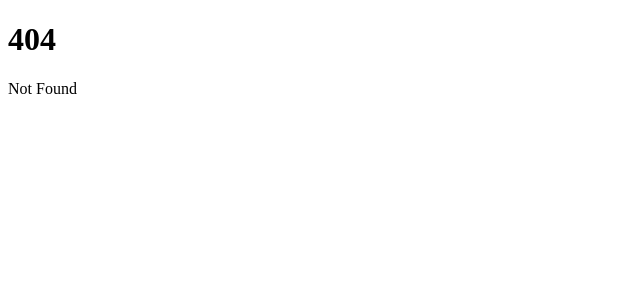
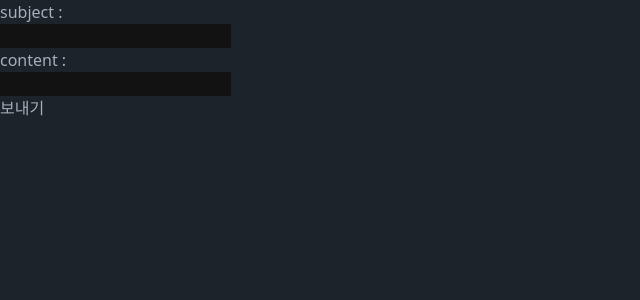
Before and after one commit to KissShot1104/Medium_Mission_parkjeawon, a SvelteKit app in the folder front/: page /article/1/modify in a window 1280 px wide. Before the commit this address had no page. Shown: the top 300 px of the page, without its empty margins (0-640 px from the left). Built offline with nearby package versions, Linux system fonts and the light colour scheme.

Commit message:
feat: 글 수정 기능

```diff
--- /dev/null
+++ b/front/src/routes/article/[articleId]/modify/+page.svelte
@@ -0,0 +1,58 @@
+<script>
+	import '../../../../app.css';
+	import axios from 'axios';
+	import { page } from '$app/stores';
+
+	let subject = $state('');
+	let content = $state('');
+	let articleId= "";
+
+	function modifyArticle() {
+		return new Promise(async (resolve, reject) => {
+			try {
+
+				const formData = new FormData();
+
+				const articleData = JSON.stringify({
+					subject: subject,
+					content: content
+				})
+				console.log(subject);
+				console.log(content);
+
+				formData.append("articleDto", new Blob([articleData], { type: "application/json"}));
+
+				const res = await axios.patch(`http://localhost:8080/article/${articleId}`, formData, {
+					headers: {
+						'Content-Type': 'multipart/form-data'
+					},
+					withCredentials: true
+				});
+				console.log(res);
+			} catch (error) {
+				console.log(error);
+			}
+		});
+	}
+
+	$effect(() => {
+		subject = localStorage.getItem('subject');
+		content = localStorage.getItem('content');
+		articleId = $page.params["articleId"];
+	});
+</script>
+
+<div>
+	<p>subject :</p>
+	<input type="text" bind:value={subject} />
+</div>
+
+<div>
+	<p>content :</p>
+	<input type="text" bind:value={content} />
+</div>
+
+<a on:click="{() => {
+	modifyArticle();
+	window.location.href=`http://localhost:5173/article/${articleId}`
+	}}">보내기</a>
```
Also changed, not shown: front/src/routes/article/[articleId]/modify/+page.js (added, +11 -0 lines).
